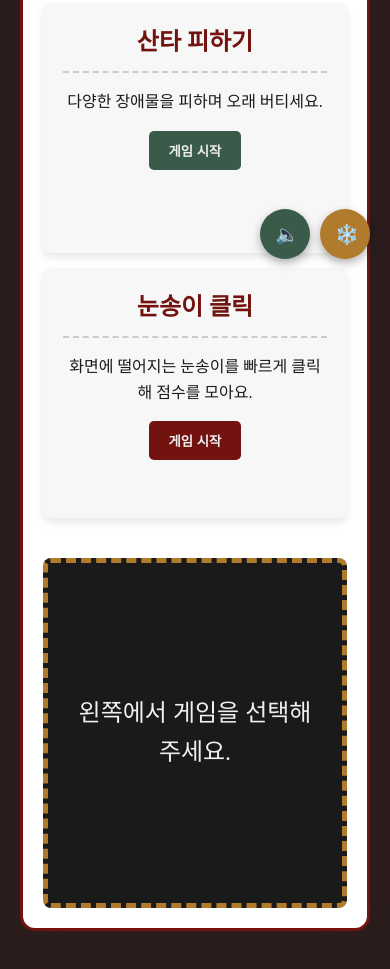
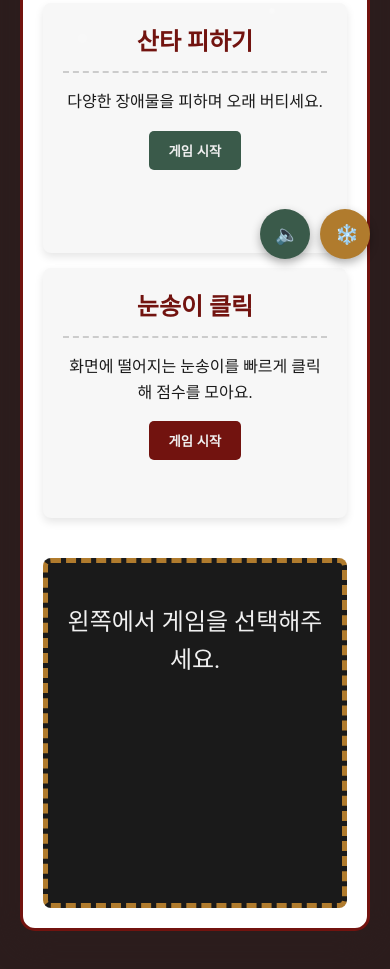
Before and after one commit to gongo1795/christmas_team_project, a website: page public/minigame.html in a window 390 px wide. Shown: the part 565-1534 px from the top of the page. Drawn offline with Linux system fonts and the light colour scheme; a web font is replaced by a local one.

Commit message:
Refactor CSS for responsive game layout
Updated styles for game area and card layout to improve responsiveness and maintain design consistency.

```diff
--- a/public/css/minigame.css
+++ b/public/css/minigame.css
@@ -36,7 +36,7 @@
     justify-content: space-around;
     gap: 20px;
     margin-bottom: 40px;
-    /* 🚨 필수 추가: 화면이 좁아지면 카드가 아래로 내려가도록 설정 */
+    /* 화면이 좁아지면 카드가 아래로 내려가도록 설정 */
     flex-wrap: wrap;
 }
 
@@ -49,7 +49,6 @@
     border-radius: 8px;
     box-shadow: 0 4px 8px rgba(0, 0, 0, 0.1);
     transition: transform 0.2s;
-    min-width: 250px;
 }
 
 .game-card:hover {
@@ -69,27 +68,37 @@
 .game-area {
     /* 배경은 기본값으로 유지하거나 제거 */
     background-color: var(--color-black-text);
-    height: 500px;
+
+    /* 🔧 고정 높이 → 최소 높이 + 자동 높이로 변경 (잘림 방지) */
+    min-height: 500px;
+    height: auto;
+
     border-radius: 8px;
 
-    /* 두 번째 정의에서 가져옴 */
     display: flex;
     flex-direction: column; /* 컨트롤과 캔버스가 수직으로 배치 */
-    justify-content: center;
+
+    /* 🔧 가운데 정렬 → 위에서부터 쌓이도록 변경 */
+    justify-content: flex-start;
     align-items: center;
 
     color: var(--color-white-snow);
     font-size: 1.5em;
     padding: 20px;
+    box-sizing: border-box;
 
-    /* 두 번째 정의에서 가져옴 */
     border: 5px dashed var(--color-gold-accent); /* 최종 테두리 선택 */
 
-    /* --- 배경 이미지 설정이 작동하도록 배경 속성을 초기화 또는 제거 --- */
+    /* 배경 이미지 설정 */
     background-size: cover; /* 동적 배경 클래스에 이미 정의되어 있어야 합니다. */
     background-position: center;
 }
 
+/* 게임 영역 안의 캔버스 여백 (컨트롤과 너무 붙지 않게) */
+.game-area canvas {
+    margin-top: 10px;
+    display: block;
+}
 
 /* 🎁 선물 잡기 게임 배경 */
 .game-area.falling-gifts-bg {
@@ -113,7 +122,7 @@
     background-color: #2c3e50;
 }
 
-/* Falling Gifts / Santa Dodge의 캔버스 컨테이너를 위해 다시 중앙 정렬 */
+/* Falling Gifts / Santa Dodge의 컨트롤 영역 */
 #game-controls {
     width: 100%;
     display: flex;
@@ -121,7 +130,7 @@
     align-items: center;
 }
 
-/* 🚨 미디어 쿼리 추가: 태블릿/모바일 (600px 이하) */
+/* 🚨 미디어 쿼리: 태블릿/모바일 (600px 이하) */
 @media (max-width: 600px) {
     .game-selection {
         flex-direction: column; /* 카드를 수직으로 배열 */
@@ -133,9 +142,11 @@
         min-width: 0;
     }
 
-    /* 게임 캔버스 영역 너비 조정 */
+    /* 🔧 모바일에서도 잘리지 않도록 고정 height 대신 min-height 사용 */
     .game-area {
-        height: 350px; /* 높이 줄이기 */
+        min-height: 350px;
+        height: auto;
+        padding: 16px;
     }
 
     /* 미니게임 컨테이너 패딩 조정 */
```
